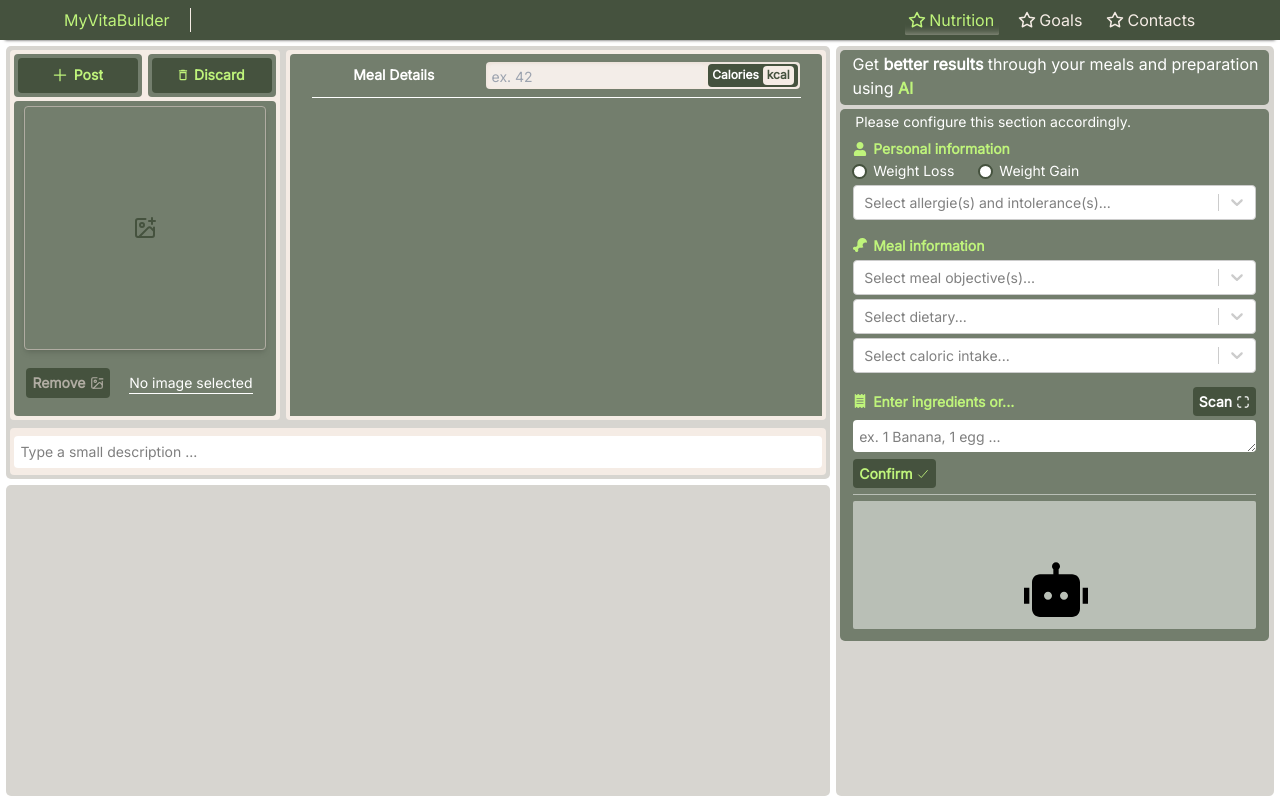
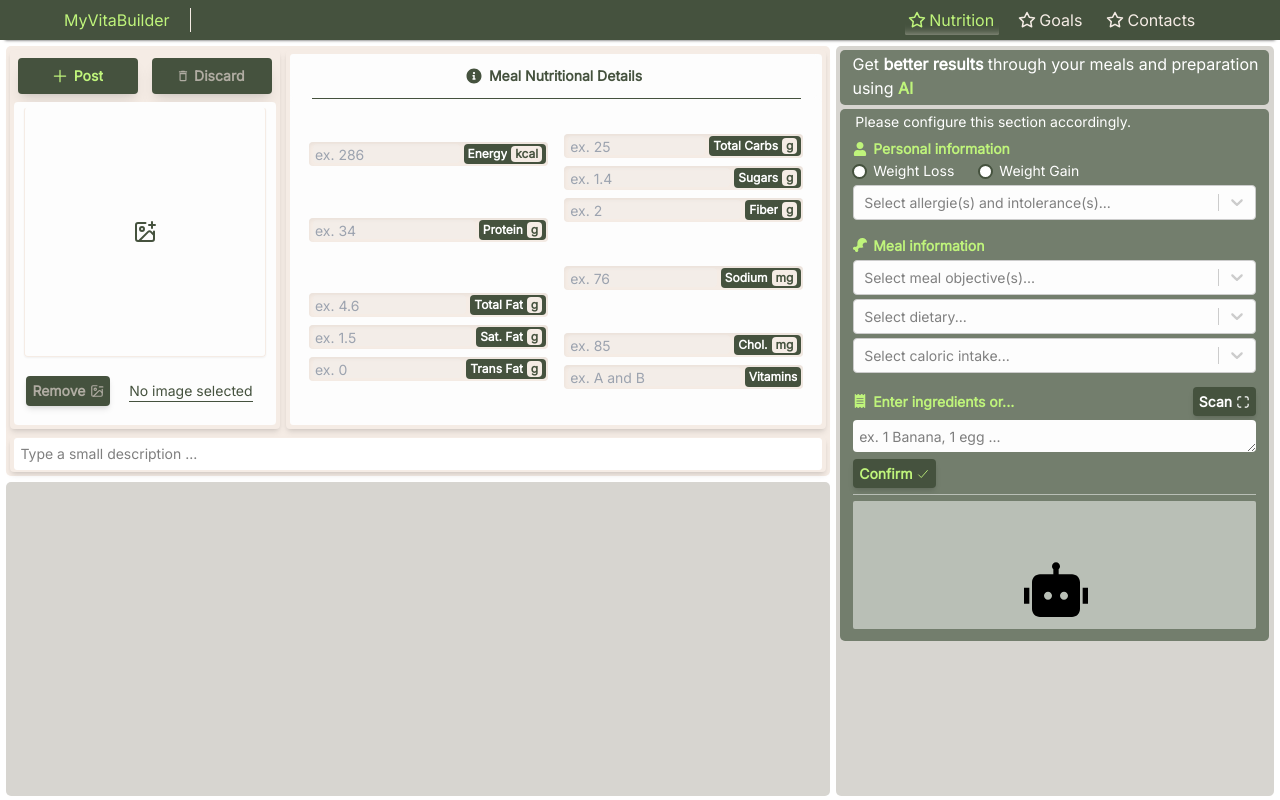
Before and after one commit to MarcoFz7/MyVitaBuilder, a Next.js app: page /nutrition in a window 1280 px wide. Built offline with nearby package versions, Linux system fonts and the light colour scheme.

Commit message:
#comments Working on the post section, adding more fields and also validating them for the post creating and discard also. Using the new and changed custom components.

```diff
--- a/app/nutrition/page.css
+++ b/app/nutrition/page.css
@@ -84,7 +84,7 @@
     overflow-y: auto;
 }
 
-@media (max-width: 768px) {
+@media (max-width: 828px) {
     .nutrition-page {
         grid-template-columns: 100%;
     }
@@ -153,6 +153,7 @@ input[type='radio'] {
         margin-top: 0 !important;
     }
     .select .css-13cymwt-control, .select .css-t3ipsp-control {
+        background-color: rgb(var(--paper-white-rgb));
         min-height: 32px;
         margin-right: 4px;
     }
--- a/app/nutrition/page.tsx
+++ b/app/nutrition/page.tsx
@@ -4,6 +4,7 @@ import './page.css'
 
 import CustomInput from '../components/customInput/customInput';
 import CustomTextArea from '../components/customTextArea/customTextArea';
+import CustomMessage from '../components/customMessage/customMessage';
 
 import React, { useState, useEffect, useRef } from 'react';
 import Select from 'react-select';
@@ -11,7 +12,7 @@ import makeAnimated from 'react-select/animated';
 import { FaDrumstickBite, FaUser, FaReceipt, FaRegCopy } from "react-icons/fa";
 import { FaXmark } from "react-icons/fa6";
 import { IoScanSharp, IoCheckmark, IoAddOutline } from "react-icons/io5";
-import { RiRobot2Fill } from "react-icons/ri";
+import { RiRobot2Fill, RiInformation2Fill } from "react-icons/ri";
 import { MdOutlineAutoFixHigh, MdDeleteSweep, MdDeleteOutline  } from "react-icons/md";
 import { LuImageMinus, LuImagePlus } from "react-icons/lu";
 
@@ -76,32 +77,132 @@ const mealCaloricIntakeOptions: Option[] = [
   { value: 'Very High', label: '>1200 kcal' }
 ]
 
+
 const Page = () => {
   // ---------------------------- Start of const/hooks/functions and more, related to POST SECTION ----------------------------
   const inputFile = useRef<HTMLInputElement | null>(null);
 
+  const [postHasContent, setPostHasContent] = useState<boolean>(false);
+
   const [selectedImage, setSelectedImage] = useState<string | null>();
   const [imageName, setImageName] = useState<string | null>('');
 
+  const [energyInputValue, setEnergyInputValue] = useState<string>('');
+  const [proteinInputValue, setProteinInputValue] = useState<string>('');
+  const [totalFatInputValue, setTotalFatInputValue] = useState<string>('');
+  const [saturatedFatInputValue, setSaturatedFatInputValue] = useState<string>('');
+  const [transFatInputValue, setTransFatInputValue] = useState<string>('');
+  const [totalCarbsInputValue, setTotalCarbsInputValue] = useState<string>('');
+  const [sugarsInputValue, setSugarsInputValue] = useState<string>('');
+  const [fiberInputValue, setFiberInputValue] = useState<string>('');
+  const [sodiumInputValue, setSodiumInputValue] = useState<string>('');
+  const [cholesterolInputValue, setCholesterolInputValue] = useState<string>('');
+  const [vitaminsInputValue, setVitaminsInputValue] = useState<string>('');
+
   const [descriptionTextareaValue, setDescriptionTextareaValue] = useState<string>('');
+  const [resetDescriptionTextareaValue, setResetDescriptionTextareaValue] = useState<boolean>(false);
+
+  const [showPostWarningMessage, setShowPostWarningMessage] = useState<boolean>(false);
+  const [changePostWarningMessageOpacity, setChangePostWarningMessageOpacity] = useState<boolean>(false);
+
+  const postInputValuesToValidate = [
+    energyInputValue, proteinInputValue, totalFatInputValue, saturatedFatInputValue, transFatInputValue, totalCarbsInputValue,
+    sugarsInputValue, fiberInputValue, sodiumInputValue, cholesterolInputValue, vitaminsInputValue
+  ];
+
+  const allInputValues = [
+    imageName, energyInputValue, proteinInputValue, totalFatInputValue, saturatedFatInputValue, transFatInputValue, totalCarbsInputValue,
+    sugarsInputValue, fiberInputValue, sodiumInputValue, cholesterolInputValue, vitaminsInputValue, descriptionTextareaValue
+  ];
+
+  // Function to handle post validation (All Nutriotinal information section fields are mandatory)
+  const handlePostValidation = () => {
+    for (const inputValue of postInputValuesToValidate) {
+      if (inputValue == '') {
+        return false;
+      }
+    }
+
+    return true;
+  }
 
   /**
-   * Function to retrieve the value of the description text are and use on Post request
-   * Resets the prop being used as a request trigger (descriptionTextareaValueRequest)
-   *
-   * @param responseValue
+   * Function to handle the Post confirmation
+   * This function call one more helper function - handlePostValidation
    */
-  const handleDescriptionTextAreaResponse = (responseValue: string) => {
-    setDescriptionTextareaValue(responseValue);
+  const handlePostConfirmation = () => {
+    var isPostValidated = handlePostValidation();
 
+    if (isPostValidated) {
+      setShowPostWarningMessage(false);
+      setChangePostWarningMessageOpacity(false);
+
+      console.log("Selected image value: " + selectedImage);
+      console.log("Image name value: " + imageName);
+      console.log("Energy value: " + energyInputValue);
+      console.log("Protein value: " + proteinInputValue);
+      console.log("Total fat value: " + totalFatInputValue);
+      console.log("Saturated fat value: " + saturatedFatInputValue);
+      console.log("Trans fat value: " + transFatInputValue);
+      console.log("Total carbs value: " + totalCarbsInputValue);
+      console.log("Sugars value: " + sugarsInputValue);
+      console.log("Fiber value: " + fiberInputValue);
+      console.log("Sodium value: " + sodiumInputValue);
+      console.log("Cholesterol value: " + cholesterolInputValue);
+      console.log("Vitamins value: " + vitaminsInputValue);
+      console.log("Description value: " + descriptionTextareaValue);
+
+    } else {
+
+      setShowPostWarningMessage(true);
+      setChangePostWarningMessageOpacity(true);
+    }
   };
 
-  const handlePostConfirmation = () => {
+  /**
+   * UseEffect to controll if Discard Btn should be disabled or not
+   */
+  useEffect(() => {
+    var count = 0;
 
-  };
+    for (const inputValue of allInputValues) {
+      if (inputValue != '') {
+        count++;
+      }
+    }
 
+    if (count > 0) {
+      setPostHasContent(true);
+    } else {
+      setPostHasContent(false);
+    }
+  }, [imageName, energyInputValue, proteinInputValue, totalFatInputValue, saturatedFatInputValue, transFatInputValue, totalCarbsInputValue, sugarsInputValue, fiberInputValue, sodiumInputValue, cholesterolInputValue, vitaminsInputValue, descriptionTextareaValue]);
+
+  /**
+   * Function to discard current Post
+   * Resets all the sections
+   */
   const handlePostDiscard = () => {
+    // Optional Image section
+    setSelectedImage(null);
+    setImageName('');
 
+    // Nutritional Information section
+    setEnergyInputValue('');
+    setProteinInputValue('');
+    setTotalFatInputValue('');
+    setSaturatedFatInputValue('');
+    setTransFatInputValue('');
+    setTotalCarbsInputValue('');
+    setSugarsInputValue('');
+    setFiberInputValue('');
+    setSodiumInputValue('');
+    setCholesterolInputValue('');
+    setVitaminsInputValue('');
+
+    // Optional description section
+    setDescriptionTextareaValue('');
+    setResetDescriptionTextareaValue(true);
   };
 
   const handleAddImageToPost = () => {
@@ -145,6 +246,15 @@ const Page = () => {
       inputFile.current.value = '';
     }
   }
+
+  /**
+   * Function to retrieve the value of the description text are and use on Post request
+   *
+   * @param responseValue
+   */
+  const handleDescriptionTextAreaResponse = (responseValue: string) => {
+    setDescriptionTextareaValue(responseValue);
+  };
 
 
   // ---------------------------- Start of const/hooks/functions and more, related to AI CALCULATOR SECTION ----------------------------
@@ -382,7 +492,7 @@ const Page = () => {
    */
   const copyAnswer = (answer: string, index: number) => {
     navigator.clipboard.writeText(answer).then(() => {
-      setCopiedStatusTrueOrFalse(index, 'true');
+      setCopiedStatusTrueOrFalse(index, 'false');
 
       setTimeout(() => {
         setCopiedStatusTrueOrFalse(index, '');
@@ -403,25 +513,25 @@ const Page = () => {
 
   return (
     <div className={`${inter.className} nutrition-page`}>
-      <div className="page-post-section bg-c-dark-smoke-50 min-h-[550px] sm:min-h-[433px]">
+      <div className="page-post-section bg-c-light-smoke min-h-[635px] sm:min-h-[430px]">
         <div className='flex flex-col w-full h-full text-sm'>
-          <div className='flex flex-col sm:flex-row gap-1.5 p-1 w-full h-[87.5%] min-h-[500px] sm:min-h-[350px]'>
+          <div className='flex flex-col sm:flex-row gap-1.5 p-1 w-full h-[90%] min-h-[500px] sm:min-h-[350px]'>
 
-            <div className='flex flex-col gap-[1%] bg-c-light-smoke rounded h-full p-1 w-full sm:w-1/3 min-w-[205px]'>
-              <div className='flex flex-row gap-1.5 w-full h-[12%]'>
-                <div className='flex w-1/2 h-full bg-c-sidebar-dark-green rounded justify-center items-center p-1'>
-                  <button type='button' className='flex justify-center items-center max-h-[45px] bg-c-dark-green text-c-lemon-green hover:bg-c-lemon-green hover:text-black rounded p-1 pl-1.5 pr-1.5 w-fit transition-all duration-250 ease h-full w-full' title='Add Post!' onClick={handlePostConfirmation}>
+            <div className='flex flex-col gap-[1%] bg-c-light-smoke rounded h-full p-1 w-full sm:w-1/3 min-w-[205px] shadow-md'>
+              <div className='flex flex-row gap-1.5 w-full h-[12%] pb-0.5 sm:pb-0'>
+                <div className='bg-c-dark-green sm:bg-c-light-smoke flex w-1/2 h-full rounded justify-center items-center p-1'>
+                  <button type='button' className='flex justify-center items-center max-h-[45px] bg-c-dark-green text-c-lemon-green hover:bg-c-lemon-green hover:text-black rounded p-1 pl-1.5 pr-1.5 w-fit transition-all duration-250 ease h-full w-full shadow-lg' title='Add Post!' onClick={handlePostConfirmation}>
                     <span className="flex items-center m-0 mr-[0.25rem] whitespace-nowrap overflow-hidden"><IoAddOutline className='mr-[0.25rem] w-5 h-5'/><strong>Post</strong></span>
                   </button>
                 </div>
-                <div className='flex w-1/2 h-full bg-c-sidebar-dark-green rounded justify-center items-center p-1'>
-                  <button type='button' className='flex justify-center items-center max-h-[45px] bg-c-dark-green text-c-lemon-green hover:bg-c-lemon-green hover:text-black rounded p-1 pl-1.5 pr-1.5 w-fit transition-all duration-250 ease h-full w-full' title='Discard Post!' onClick={handlePostDiscard}>
+                <div className='bg-c-dark-green sm:bg-c-light-smoke flex w-1/2 h-full rounded justify-center items-center p-1'>
+                  <button type='button' disabled={!postHasContent} className='flex justify-center items-center max-h-[45px] bg-c-dark-green text-c-lemon-green hover:bg-c-lemon-green hover:text-black disabled:text-c-dark-smoke disabled:hover:bg-c-dark-green rounded p-1 pl-1.5 pr-1.5 w-fit transition-all duration-250 ease h-full w-full shadow-lg' title={`${!postHasContent ? "Disabled. Post has no content." : "Discard Post!"}`} onClick={handlePostDiscard}>
                     <span className="flex items-center m-0 mr-[0.25rem] whitespace-nowrap overflow-hidden"><MdDeleteOutline className='mr-[0.25rem]'/><strong>Discard</strong></span>
                   </button>
                 </div>
               </div>
-              <div className='w-full h-[87%] bg-c-sidebar-dark-green rounded p-2.5 pt-[2%] pb-[2%] max-h-[200px] sm:max-h-full'>
-                <div className='border border-c-dark-smoke w-full h-[80%] flex justify-center items-center rounded shadow-md'>
+              <div className='w-full h-[87%] bg-c-paper-white rounded p-2.5 pt-[2%] pb-[2%] max-h-[200px] sm:max-h-full'>
+                <div className='w-full h-[80%] flex justify-center items-center rounded border border-c-light-smoke border-t-c-paper-white shadow-sm'>
                   <input title='myimageinput' type='file' id='file' accept="image/*" ref={inputFile} style={{display: 'none'}} onChange={handleImageUpload}/>
                   {selectedImage ? (
                     <div className='flex justify-center items-center w-full h-full bg-c-light-dark rounded'>
@@ -435,37 +545,79 @@ const Page = () => {
                   )}
                 </div>
                 <div className='flex flex-row mt-[1.5%] h-[19%] items-center'>
-                  <button type='button' disabled={selectedImage == null} className='bg-c-dark-green mt-[0.075rem] hover:text-c-lemon-green disabled:text-c-dark-smoke disabled:hover:text-c-dark-smoke rounded text-white p-1 pl-1.5 pr-1.5 ml-0.5 h-1/2 min-h-[30px]' title={`${selectedImage == null ? "Disabled" : ""} Remove image!`} onClick={handleRemoveImage}>
+                  <button type='button' disabled={selectedImage == null} className='bg-c-dark-green mt-[0.075rem] hover:text-c-lemon-green disabled:text-c-dark-smoke disabled:hover:text-c-dark-smoke rounded text-white p-1 pl-1.5 pr-1.5 ml-0.5 h-1/2 min-h-[30px] shadow-md' title={`${selectedImage == null ? "Disabled. No image selected." : "Remove image!"}`} onClick={handleRemoveImage}>
                     <span className="flex items-center m-0 whitespace-nowrap overflow-hidden"><strong>Remove</strong><LuImageMinus className='ml-[0.25rem]'/></span>
                   </button>
                   <div className='flex flex-auto justify-center items-center w-1/2 h-1/2 ml-1.5'>
-                    <span className='border-b border-white text-white h-auto w-fit mt-0.5 whitespace-nowrap	overflow-hidden text-ellipsis'>{(imageName == '' || imageName == null) ? 'No image selected' : imageName}</span>
+                    <span className='border-b border-c-dark-green text-c-dark-green h-auto w-fit mt-0.5 whitespace-nowrap	overflow-hidden text-ellipsis'>{(imageName == '' || imageName == null) ? 'No image selected' : imageName}</span>
                   </div>
                 </div>
               </div>
             </div>
-            <div className='bg-c-light-smoke rounded h-full w-full sm:w-2/3 p-1 min-w-[205px] text-white' >
-              <div className='flex flex-col bg-c-sidebar-dark-green w-full h-full rounded'>
-                <div className='flex-1 flex flex-row rounded w-[99%] h-[12%] min-h-[30px] max-h-[12%] pl-[4%] sm:pl-[2%] justify-center'>
-                  <div className='flex w-[32.5%] h-full justify-center items-center'>
-                    <span className='font-bold'>Meal Details</span>
+            <div className='bg-c-light-smoke rounded h-full w-full sm:w-2/3 p-1 min-w-[205px] text-white shadow-md transition-all duration-2500 ease' >
+              <div className='flex flex-col bg-c-paper-white w-full h-full rounded transition-all duration-2500 ease'>
+                <div className='bg-c-paper-white flex-1 flex flex-row rounded w-[99%] h-[12%] min-h-[35px] max-h-[12%] pl-[2%] sm:pl-[4%] justify-center pr-[2%] sm:pr-[4%]'>
+                  { showPostWarningMessage ?
+                    <CustomMessage type={2} message='This section fields are Mandatory' iconSize='text-base' isOpacityOne={changePostWarningMessageOpacity} onTransitionEnd={() => setShowPostWarningMessage(false)}/>
+                  :
+                    <div className='flex w-full h-full justify-center items-center'>
+                      <span className="flex items-center text-c-dark-green whitespace-nowrap overflow-hidden "><RiInformation2Fill className='text-c-dark-green inline-block mr-[0.375rem] h-[18px] w-[18px]'/><strong>Meal Nutritional Details</strong></span>
+                    </div>
+                  }
+                </div>
+                <div className='pl-0 ml-[4%] w-[92%] h-px bg-c-dark-green'></div>
+                <div className='flex-1 flex flex-col sm:flex-row bg-c-paper-white w-full h-full pl-[2%] pr-[2%] rounded'>
+                  <div className='flex flex-col justify-evenly h-1/2 sm:h-full w-full'>
+                  <div className='h-auto w-full'>
+                      <div className='min-h-[35px]'>
+                        <CustomInput title='Energy' placeholder='ex. 286' isDisabled={true} topic='Energy' hasUnit={true} unit='kcal' inSequence={false}/>
+                      </div>
+                    </div>
+                    <div className='h-auto w-full'>
+                      <div className='min-h-[35px]'>
+                        <CustomInput title='Protein' placeholder='ex. 34' isDisabled={true} topic='Protein' hasUnit={true} unit='g' inSequence={false}/>
+                      </div>
+                    </div>
+                    <div className='h-auto w-full'>
+                      <div className='min-h-[35px]'>
+                        <CustomInput title='Total Fat' placeholder='ex. 4.6' isDisabled={true} topic='Total Fat' hasUnit={true} unit='g' inSequence={true}/>
+                        <div className='flex flex-row sm:flex-col'>
+                          <CustomInput title='Sat. Fat' placeholder='ex. 1.5' isDisabled={true} topic='Sat. Fat' hasUnit={true} unit='g' inSequence={true}/>
+                          <CustomInput title='Trans Fat' placeholder='ex. 0' isDisabled={true} topic='Trans Fat' hasUnit={true} unit='g' inSequence={false}/>
+                        </div>
+                      </div>
+                    </div>
                   </div>
-                  <div className='w-[64%]'>
-                    <CustomInput title='Calories' placeholder='ex. 42' isDisabled={true} topic='Calories' hasUnit={true} unit='kcal'/>
+                  <div className='flex flex-col justify-evenly h-1/2 sm:h-full w-full'>
+                    <div className='h-auto w-full'>
+                      <div className='min-h-[35px]'>
+                        <CustomInput title='Carbs' placeholder='ex. 25' isDisabled={true} topic='Total Carbs' hasUnit={true} unit='g' inSequence={true}/>
+                        <div className='flex flex-row sm:flex-col'>
+                          <CustomInput title='Sugars' placeholder='ex. 1.4' isDisabled={true} topic='Sugars' hasUnit={true} unit='g' inSequence={true}/>
+                          <CustomInput title='Fiber' placeholder='ex. 2' isDisabled={true} topic='Fiber' hasUnit={true} unit='g' inSequence={false}/>
+                        </div>
+                      </div>
+                    </div>
+                    <div className='h-auto w-full'>
+                      <div className='min-h-[35px]'>
+                        <CustomInput title='Sodium' placeholder='ex. 76' isDisabled={true} topic='Sodium' hasUnit={true} unit='mg' inSequence={false}/>
+                      </div>
+                    </div>
+                    <div className='h-auto w-full'>
+                      <div className='min-h-[35px] flex flex-row sm:flex-col'>
+                        <CustomInput title='Cholesterol' placeholder='ex. 85' isDisabled={true} topic='Chol.' hasUnit={true} unit='mg' inSequence={true}/>
+                        <CustomInput title='Vitamins' placeholder='ex. A and B' isDisabled={true} topic='Vitamins' hasUnit={false} unit='null' inSequence={false}/>
+                      </div>
+                    </div>
                   </div>
-                </div>
-                <div className='pl-0 ml-[4%] w-[92%] h-px bg-white'></div>
-                <div className='flex-1 flex flex-col md:flex-row bg-c-sidebar-dark-green w-full h-full pl-[2%]'>
-                  <div className='h-1/2 w-full md:h-full md:w-1/2'></div>
-                  <div className='h-1/2 w-full md:h-full md:w-1/2'></div>
                 </div>
               </div>
             </div>
           </div>
-          <div className='w-full h-[12.5%] p-1'>
-              <div className='flex bg-c-light-smoke w-full h-full p-1 rounded items-center'>
-                <div className='flex w-full h-8 min-h-8'>
-                  <CustomTextArea placeholder='Type a small description ...' isSizeRestricted={true} maxCharacters={255} isDisabled={false} isResizable={false} onTextareaValueRequest={handleDescriptionTextAreaResponse}/>
+          <div className='w-full h-[10%] p-1'>
+              <div className='flex bg-c-light-smoke w-full h-full p-1 rounded items-center shadow-md'>
+                <div className='flex w-full h-8 min-h-8 bg-c-paper-white rounded'>
+                  <CustomTextArea placeholder='Type a small description ...' isSizeRestricted={true} maxCharacters={255} isDisabled={false} isResizable={false} onTextareaValueRequest={handleDescriptionTextAreaResponse} resetRequest={resetDescriptionTextareaValue} onResetCompleted={() => setResetDescriptionTextareaValue(false)}/>
                 </div>
               </div>
           </div>
@@ -536,14 +688,14 @@ const Page = () => {
             <label className="block mt-1.5 mb-1.5 text-sm text-white-900 pt-px"></label>
             <div className='flex items-center justify-between w-full'>
               <span className="flex items-center mb-[0.1rem] text-c-lemon-green whitespace-nowrap overflow-hidden mt-1 ml-0"><FaReceipt className='text-c-lemon-green mb-px inline-block mr-[0.375rem]'/><strong className='truncate'>Enter ingredients or...</strong></span>
-              <button type='button' className='bg-c-dark-green mt-[0.075rem] hover:text-c-lemon-green rounded p-1 pl-1.5 pr-1.5 ml-1.5' title='Photograph Ingredients' onClick={setIngredientsTextArea}>
+              <button type='button' className='bg-c-dark-green mt-[0.075rem] hover:text-c-lemon-green rounded p-1 pl-1.5 pr-1.5 ml-1.5 shadow-md' title='Photograph Ingredients' onClick={setIngredientsTextArea}>
                 <span className="flex items-center m-0 whitespace-nowrap overflow-hidden"><strong>Scan</strong><IoScanSharp className='ml-[0.25rem] mt-px'/></span>
               </button>
             </div>
-            <textarea ref={textareaRef} placeholder='ex. 1 Banana, 1 egg ...' className='text-black pt-[0.38rem] placeholder:text-black placeholder:opacity-50 rounded mt-1 p-1 pl-1.5 pr-1.5 w-full h-8 min-h-8 !max-h-[115px]' value={ingredientsTextAreaValue} onChange={handleTextAreaValueChange}></textarea>
+            <textarea ref={textareaRef} placeholder='ex. 1 Banana, 1 egg ...' className='bg-c-paper-white text-black pt-[0.38rem] placeholder:text-black placeholder:opacity-50 rounded mt-1 p-1 pl-1.5 pr-1.5 w-full h-8 min-h-8 !max-h-[115px]' value={ingredientsTextAreaValue} onChange={handleTextAreaValueChange}></textarea>
           </div>
           <div>
-            <button type='button' className='bg-c-dark-green text-c-lemon-green hover:bg-c-lemon-green hover:text-black rounded p-1 pl-1.5 pr-1.5 ml-1 mt-0.5 w-fit transition-all duration-250 ease' title='Submit!' onClick={handleRequestConfirmation}>
+            <button type='button' className='bg-c-dark-green text-c-lemon-green hover:bg-c-lemon-green hover:text-black rounded p-1 pl-1.5 pr-1.5 ml-1 mt-0.5 w-fit transition-all duration-250 ease shadow-md' title='Submit!' onClick={handleRequestConfirmation}>
               <span className="flex items-center m-0 whitespace-nowrap overflow-hidden"><strong>Confirm</strong><IoCheckmark className='ml-[0.25rem] mt-px'/></span>
             </button>
           </div>
```
